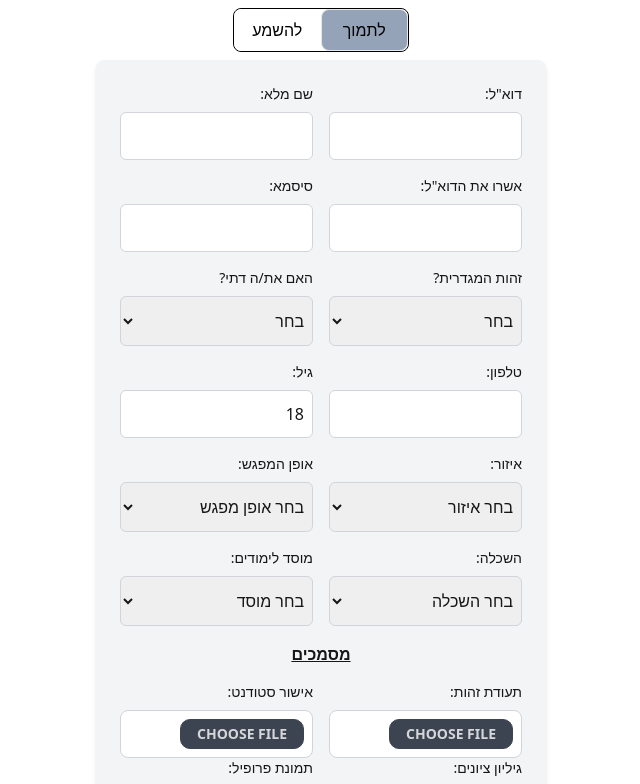
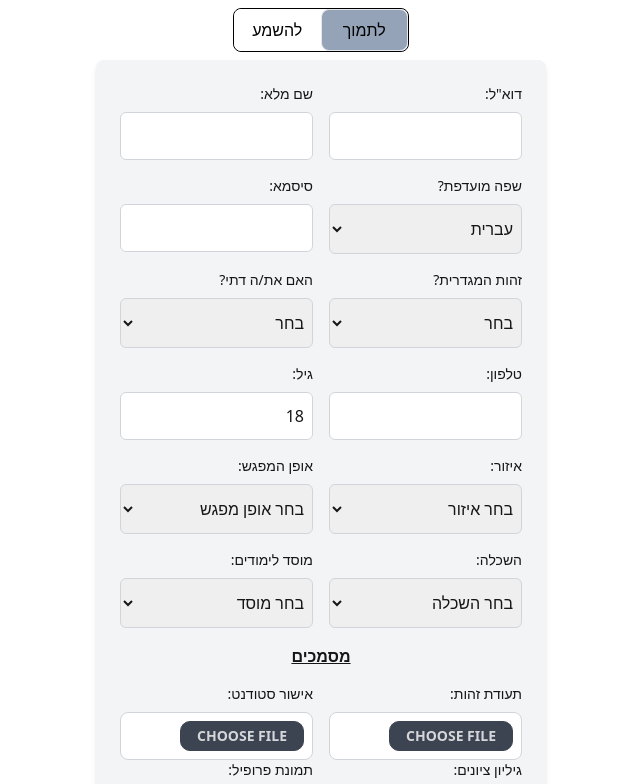
Before and after one commit to RanEdelmanGit/Talk2Me, a React (Vite) app in the folder talk-support/: page /register in a window 1280 px wide. Shown: the top 784 px of the page, without its empty margins (319-959 px from the left). Built offline with nearby package versions, Linux system fonts and the light colour scheme; no server answers.

Commit message:
registrations

```diff
--- a/talk-support/src/components/auth/ClientRegistration.jsx
+++ b/talk-support/src/components/auth/ClientRegistration.jsx
@@ -24,7 +24,7 @@ const ClientRegistration = () => {
     email: "",
     password: "",
     name: "",
-    gender: "",
+    gender: "not-selected",
     age: 18,
     location: "not-selected",
     relationshipStatus: "not-selected",
@@ -34,7 +34,7 @@ const ClientRegistration = () => {
     preferredLanguage: "hebrew",
   });
 
-  const fromDetails = useSelector((state) => state.registration.formDetails);
+  const formDetails = useSelector((state) => state.registration.formDetails);
   const dispatch = useDispatch();
 
   const handleChange = ({ target }) => {
@@ -42,9 +42,27 @@ const ClientRegistration = () => {
     const value = target.value;
     setRegistration({ ...registration, [key]: value });
   };
+
   const handleSubmit = async (event) => {
     event.preventDefault();
     setError(null);
+
+    // Validation for "not-selected" options
+    const requiredFields = [
+      { key: "gender", label: "Gender" },
+      { key: "location", label: "Location" },
+      { key: "relationshipStatus", label: "Relationship Status" },
+      { key: "recentStatus", label: "Recent Status" },
+      { key: "religious", label: "Religious Status" },
+      { key: "referralSource", label: "Referral Source" },
+    ];
+
+    for (let field of requiredFields) {
+      if (registration[field.key] === "not-selected") {
+        setError(`Please select a valid option for ${field.label}`);
+        return;
+      }
+    }
 
     if (registration.email !== confirmEmail) {
       setError("Emails do not match");
@@ -64,7 +82,8 @@ const ClientRegistration = () => {
       });
       await setDoc(doc(db, "clientChats", userId), {});
       await setDoc(doc(db, "clients", userId), registration);
-      // TODO update redux
+
+      // Update Redux
       dispatch(setUserType(userTypeClient));
       dispatch(setFormDetails(registration));
       setRegistrationComplete(true); // Set registration complete to true
@@ -183,6 +202,7 @@ const ClientRegistration = () => {
               className="w-full py-3 rounded-md px-1 border border-gray-300"
               value={registration.religious}
               onChange={handleChange}
+              required
             >
               <option value="not-selected">בחר</option>
               <option value="לא">לא</option>
@@ -274,6 +294,7 @@ const ClientRegistration = () => {
               style={{direction: "ltr"}}
               value={confirmEmail}
               onChange={({ target }) => setConfirmEmail(target.value)}
+              required
             />
           </div>
           <div className="space-y-2">
@@ -323,8 +344,7 @@ const ClientRegistration = () => {
                 setTimeout(() => {
                   navigate("/supporters");
                 }, 1500);
-              }
-              }
+              }}
               className="mt-4 bg-blue-500 text-white py-2 px-4 rounded"
             >
               Close
--- a/talk-support/src/components/auth/SupporterRegistration.jsx
+++ b/talk-support/src/components/auth/SupporterRegistration.jsx
@@ -60,6 +60,23 @@ const SupporterRegistration = () => {
     event.preventDefault();
     setError(null);
 
+    // Validation for "not-selected" or empty options
+    const requiredFields = [
+      { key: "gender", label: "Gender" },
+      { key: "location", label: "Location" },
+      { key: "relationshipStatus", label: "Relationship Status" },
+      { key: "religious", label: "Religious Status" },
+      { key: "referralSource", label: "Referral Source" },
+      { key: "meeting", label: "Meeting Preference" },
+    ];
+
+    for (let field of requiredFields) {
+      if (registration[field.key] === "not-selected") {
+        setError(`Please select a valid option for ${field.label}`);
+        return;
+      }
+    }
+
     if (registration.email !== confirmEmail) {
       setError("Emails do not match");
       return;
@@ -109,7 +126,6 @@ const SupporterRegistration = () => {
     }
   };
 
-
   return (
     <div className="w-full max-w-lg p-6 bg-gray-100 rounded-lg shadow-md">
       <form className="space-y-4" onSubmit={handleSubmit}>
@@ -141,25 +157,29 @@ const SupporterRegistration = () => {
               required
             />
           </div>
-
         </div>
         <div className="grid grid-cols-2 gap-4">
           <div className="space-y-2">
-            <label htmlFor="confirmEmail" className="block text-sm font-medium">
-              אשרו את הדוא"ל:
+            <label
+              htmlFor="preferredLanguage"
+              className="block text-sm font-medium"
+            >
+              שפה מועדפת?
             </label>
-            <input
-              id="confirmEmail"
-              type="email"
-              className="input w-full p-2 border border-gray-300 rounded-md text-sm pl-2"
-              style={{direction: "ltr"}}
-              value={confirmEmail}
-              onChange={({ target }) => setConfirmEmail(target.value)}
-            />
+            <select
+              id="preferredLanguage"
+              className="w-full py-3 rounded-md px-1 border border-gray-300"
+              value={registration.preferredLanguage}
+              onChange={handleChange}
+              required
+            >
+              <option value="hebrew">עברית</option>
+              <option value="english">אנגלית</option>
+            </select>
           </div>
           <div className="space-y-2">
-            <label htmlFor="email" className="block text-sm font-medium">
-        סיסמא:
+            <label htmlFor="password" className="block text-sm font-medium">
+              סיסמא:
             </label>
             <input
               id="password"
@@ -183,7 +203,7 @@ const SupporterRegistration = () => {
               onChange={handleChange}
               required
             >
-              <option value="">בחר</option>
+              <option value="not-selected">בחר</option>
               <option value="woman">אישה</option>
               <option value="man">גבר</option>
             </select>
@@ -197,6 +217,7 @@ const SupporterRegistration = () => {
               className="w-full py-3 rounded-md px-1 border border-gray-300"
               value={registration.religious}
               onChange={handleChange}
+              required
             >
               <option value="not-selected">בחר</option>
               <option value="לא">לא</option>
@@ -219,7 +240,7 @@ const SupporterRegistration = () => {
             />
           </div>
           <div className="space-y-2">
-            <label htmlFor="password" className="block text-sm font-medium">
+            <label htmlFor="age" className="block text-sm font-medium">
               גיל:
             </label>
             <input
@@ -240,7 +261,7 @@ const SupporterRegistration = () => {
         </div>
         <div className="grid grid-cols-2 gap-4">
           <div className="space-y-2">
-            <label htmlFor="area" className="block text-sm font-medium">
+            <label htmlFor="location" className="block text-sm font-medium">
               איזור:
             </label>
             <select
@@ -248,6 +269,7 @@ const SupporterRegistration = () => {
               className="w-full py-3 rounded-md px-1 border border-gray-300"
               value={registration.location}
               onChange={handleChange}
+              required
             >
               <option value="not-selected">בחר איזור</option>
               <option value="north">צפון</option>
@@ -285,7 +307,7 @@ const SupporterRegistration = () => {
               onChange={handleChange}
               required
             >
-              <option value="">בחר השכלה</option>
+              <option value="not-selected">בחר השכלה</option>
               <option value="תואר שני">תואר שני</option>
               <option value="תואר שלישי">תואר שלישי</option>
             </select>
@@ -301,7 +323,7 @@ const SupporterRegistration = () => {
               onChange={handleChange}
               required
             >
-              <option value="">בחר מוסד</option>
+              <option value="not-selected">בחר מוסד</option>
               <option value="אונ' תל אביב">אונ' תל אביב</option>
               <option value="רייכמן">רייכמן</option>
             </select>
@@ -393,8 +415,7 @@ const SupporterRegistration = () => {
                 setTimeout(() => {
                   navigate("/");
                 }, 1500);
-              }
-              }
+              }}
               className="mt-4 bg-blue-500 text-white py-2 px-4 rounded"
             >
               Close
```
